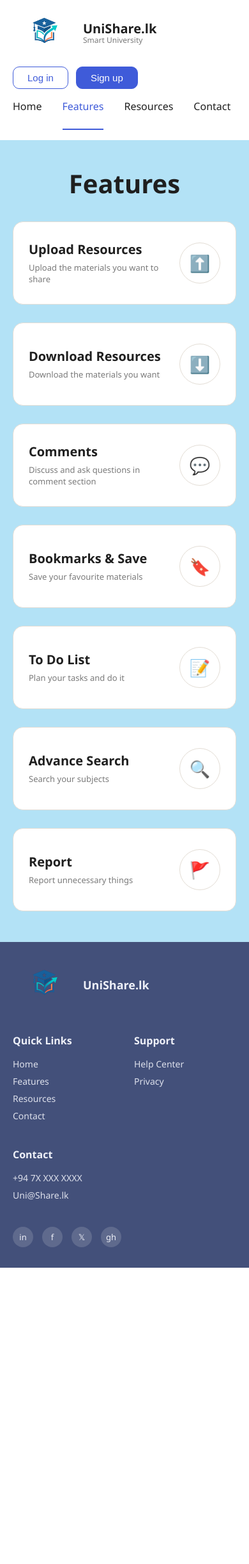
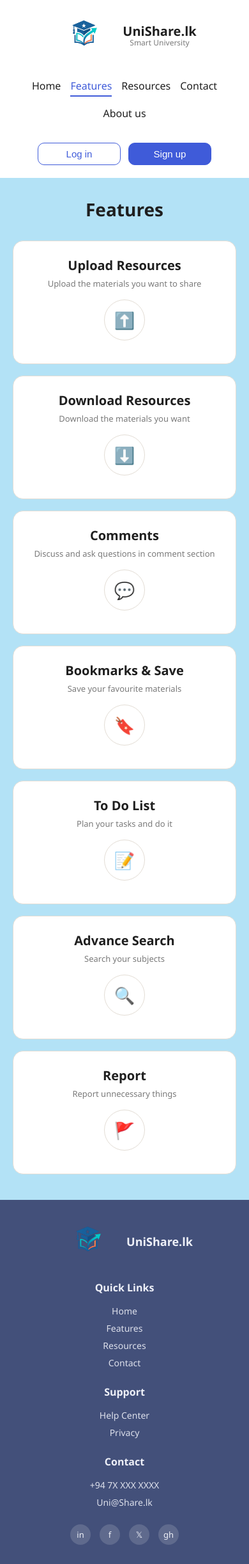
Before and after one commit to chmth699/Web-Devolopment---Group-, a PHP site: the page made by Features (2).html in a window 390 px wide; the page is wider, and only the part inside the window is pictured. Shown: that part at 64% size. Before the commit the page ends 1981 px from the top of that part, so only its background shows below. Run offline with PHP 8.4, Linux system fonts and the light colour scheme.

Commit message:
Update Features.css
Responsive Update and hero section

```diff
--- a/Features.css
+++ b/Features.css
@@ -245,33 +245,120 @@ body {
   font-size: 13px;
 }
 
-/* ---------- Responsive ---------- */
-@media (max-width: 900px) {
+/*Tablet Response*/
+@media screen and (max-width: 1024px) {
+
+  .navbar {
+    padding: 16px 30px;
+  }
+
+  .nav-links {
+    gap: 20px;
+  }
+
+  .page-title {
+    font-size: 34px;
+    margin: 35px 0 28px;
+  }
+
   .features-grid {
-    grid-template-columns: repeat(2, minmax(240px, 380px));
+    grid-template-columns: repeat(2, 1fr);
+    gap: 22px;
+    padding: 0 30px 50px;
   }
+
+  .card {
+    min-height: 120px;
+    padding: 20px;
+  }
+
   .card-wide {
     grid-column: auto;
   }
+
+  .footer {
+    padding: 35px 30px;
+    gap: 30px;
+  }
 }
 
-@media (max-width: 640px) {
+/*Mobile Response*/
+@media screen and (max-width: 767px) {
+
+  /* Navbar */
   .navbar {
-    padding: 16px 20px;
+    flex-direction: column;
+    align-items: center;
+    padding: 20px;
+    text-align: center;
   }
+
   .nav-links {
-    order: 3;
     width: 100%;
-    justify-content: space-between;
+    justify-content: center;
+    flex-wrap: wrap;
+    gap: 15px;
+    margin: 15px 0;
   }
+
+  .nav-actions {
+    width: 100%;
+    justify-content: center;
+    flex-wrap: wrap;
+  }
+
+  .btn {
+    width: 130px;
+  }
+
+  /* Page Title */
+  .page-title {
+    font-size: 28px;
+    margin: 30px 0;
+  }
+
+  /* Features */
   .features-grid {
     grid-template-columns: 1fr;
-    padding: 0 20px 48px;
+    gap: 18px;
+    padding: 0 20px 40px;
   }
+
+  .card {
+    flex-direction: column;
+    text-align: center;
+    justify-content: center;
+    padding: 24px 20px;
+    min-height: auto;
+  }
+
+  .card-text p {
+    max-width: 100%;
+  }
+
+  .icon-circle {
+    margin-bottom: 12px;
+  }
+
+  .card-wide {
+    grid-column: auto;
+  }
+
+  /* Footer */
   .footer {
-    padding: 32px 20px;
+    flex-direction: column;
+    align-items: center;
+    text-align: center;
+    gap: 25px;
+    padding: 30px 20px;
   }
+
+  .footer-col {
+    align-items: center;
+  }
+
   .footer-social {
-    margin-left: 0;
+    margin: 0;
+    justify-content: center;
   }
 }
```
